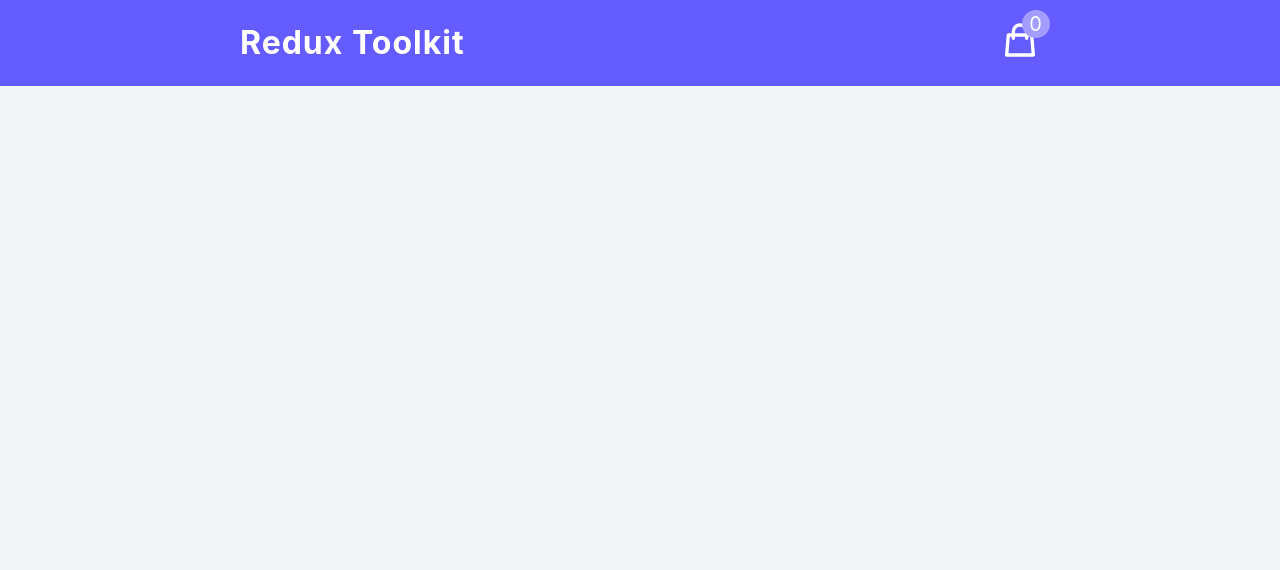
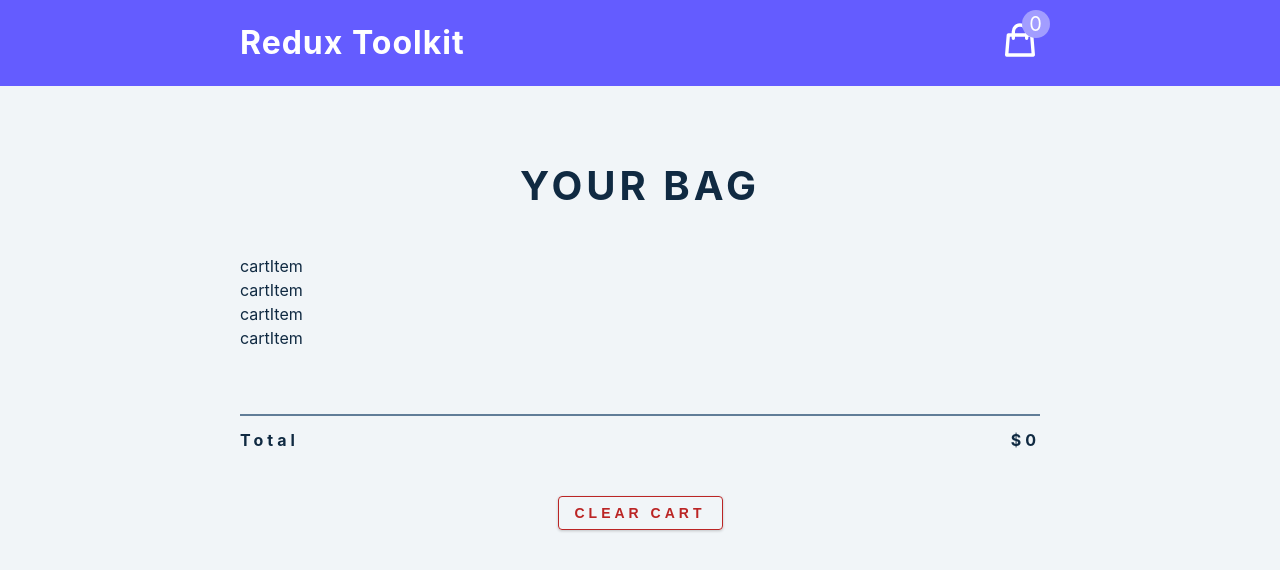
Before and after one commit to flemton/redux-toolkit-warmup, a React (Create React App) app: page / in a window 1280 px wide. Shown: the top 570 px of the page. Built offline with nearby package versions, Linux system fonts and the light colour scheme; the HTML template or start-up script is replaced by a standard one.

Commit message:
Add cart bag skeleton

```diff
--- a/src/App.js
+++ b/src/App.js
@@ -1,9 +1,11 @@
 import Navbar from "./components/Navbar";
+import CartContainer from "./components/CartContainer";
 
 function App() {
   return (
     <main>
       <Navbar />
+      <CartContainer />
     </main>
   );
 }
--- /dev/null
+++ b/src/components/CartContainer.js
@@ -0,0 +1,37 @@
+import React from 'react'
+import { useSelector } from 'react-redux'
+import CartItem from './CartItem'
+
+const CartContainer = () => {
+  const { cartItems, total, amount } = useSelector((store) => store.cart)
+  if (amount<1){
+    return <section className='cart'>
+    <header>
+      <h2>Your bag</h2>
+      <h4 className='empty-cart'>is currently empty</h4>
+    </header>
+    </section>
+  }
+
+  return (
+    <section className='cart'>
+      <header>
+        <h2>Your bag</h2>
+      </header>
+      <div>
+        {cartItems.map((item) => {
+return <CartItem key={item.id} {...item} />;
+        })}
+      </div>
+      <footer>
+        <hr />
+        <div className='cart-total'>
+        <h4>total <span>${total}</span></h4>
+        </div>
+        <button className='btn clear-btn '>clear cart</button>
+      </footer>
+    </section >
+  )
+}
+
+export default CartContainer
--- /dev/null
+++ b/src/components/CartItem.js
@@ -0,0 +1,10 @@
+import React from 'react'
+import { ChevronDown, ChevronUp } from '../icons'
+
+const CartItem = () => {
+  return (
+    <div>cartItem</div>
+  )
+}
+
+export default CartItem
--- a/src/features/cart/cartSlice.js
+++ b/src/features/cart/cartSlice.js
@@ -5,7 +5,7 @@
 
 const initialState = {
     cartItems: cartItems,
-    amount: 0,
+    amount: 4,
     total: 0,
     isLoading: true,
 }
```
Also changed, not shown: 1 other file (tests, documents, lock files or other folders).
